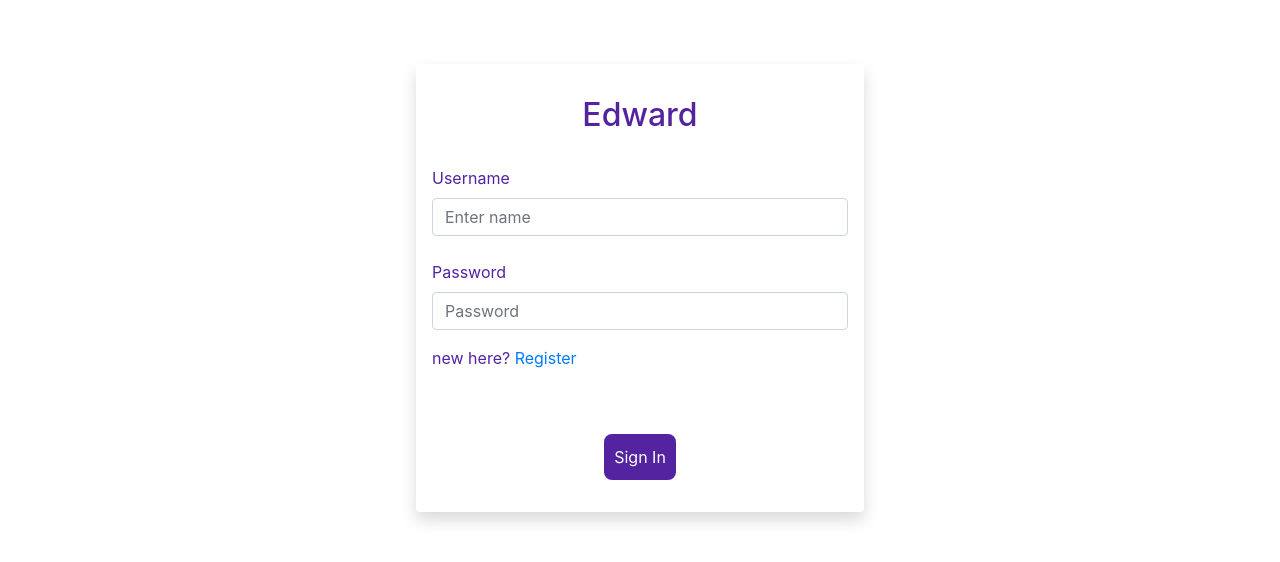
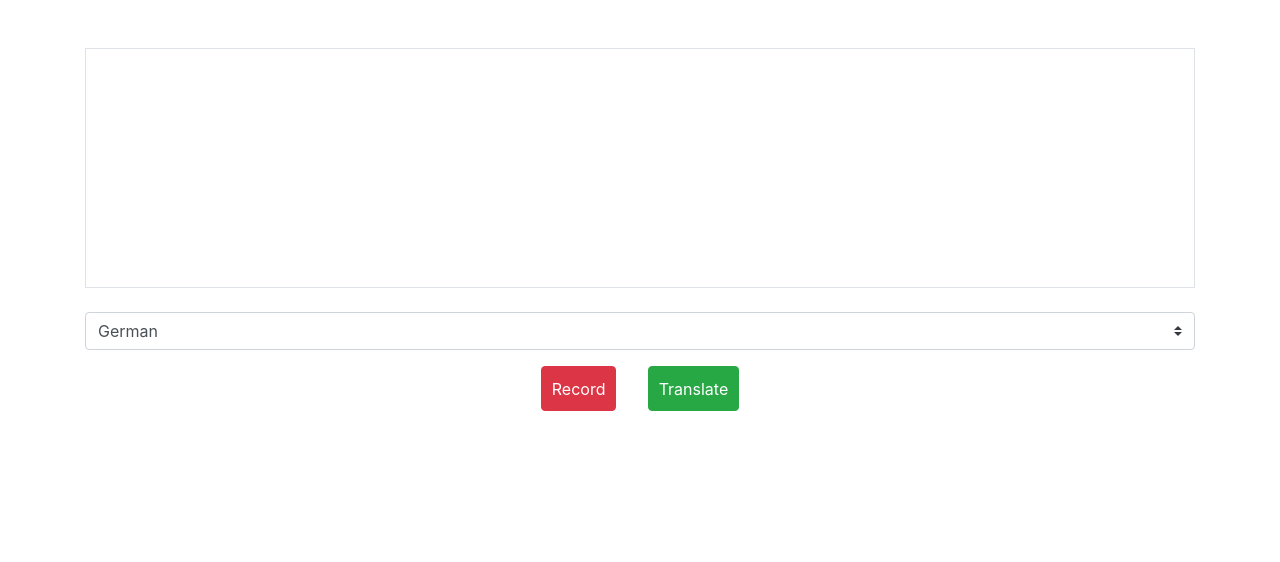
Before and after one commit to victory-a/project-edward, a React (Create React App) app: page / in a window 1280 px wide. Shown: the top 562 px of the page. Built offline with nearby package versions, Linux system fonts and the light colour scheme.

Commit message:
added translation count increase feature

```diff
--- a/src/App.js
+++ b/src/App.js
@@ -7,7 +7,7 @@ class App extends Component {
     constructor(props){
         super(props);
         this.state= {
-            name: '',
+            name: 'Victory',
             translationCount: 0,
             isAdmin: false
         }
@@ -34,12 +34,9 @@ class App extends Component {
         return (
             <div>
                 {/* <Recognition/> */}
-                <SignIn
-                    loadUser={this.loadUser}
-                    errorMessage={this.state.errorMessage}
-                />
+                {/* <SignIn loadUser={this.loadUser} errorMessage={this.state.errorMessage} /> */}
                 {/* <Register /> */}
-                {/* <Home /> */}
+                <Home currentUser={this.state.name}/>
             </div>
         )
     }
--- a/src/components/Home.js
+++ b/src/components/Home.js
@@ -80,7 +80,6 @@ class Home extends Component {
                 const transcript = event.results[i][0].transcript;
                 if (event.results[i].isFinal) {
                     finalTranscript += transcript + ' ';
-                    console.log('recognized language', recognition.lang)
                     this.setState({input: finalTranscript});
                 }
                 else {
@@ -96,9 +95,10 @@ class Home extends Component {
 ///to be translated and target language as arguments
 
     onTranslate = () => {
+        const { currentUser } = this.props
         const {input, selectedLanguage } = this.state;
-        console.log('input', this.state.input)
-        translate(input, selectedLanguage)
+        // console.log('input', this.state.input)
+        translate(currentUser, input, selectedLanguage)
         .then(response => {
             this.setState({output: response[0].translation})
             setTimeout(speak(response[0].translation), 2000)
--- a/src/helper_functions/translate.js
+++ b/src/helper_functions/translate.js
@@ -1,13 +1,14 @@
 // handles the call to the backend api and returns an output
 
-async function translate(inputText, outputLanguage) {
+async function translate(currentUser, inputText, outputLanguage) {
     try {
         const request = await fetch('http://localhost:4000/translate', {
             method: 'post',
             headers: { 'Content-Type': 'application/json' },
             body: JSON.stringify({
                 text: inputText,
-                language: outputLanguage
+                language: outputLanguage,
+                name: currentUser
             })
         })
         const response = await request.json()
```
Also changed, not shown: 1 other file (tests, documents, lock files or other folders).
